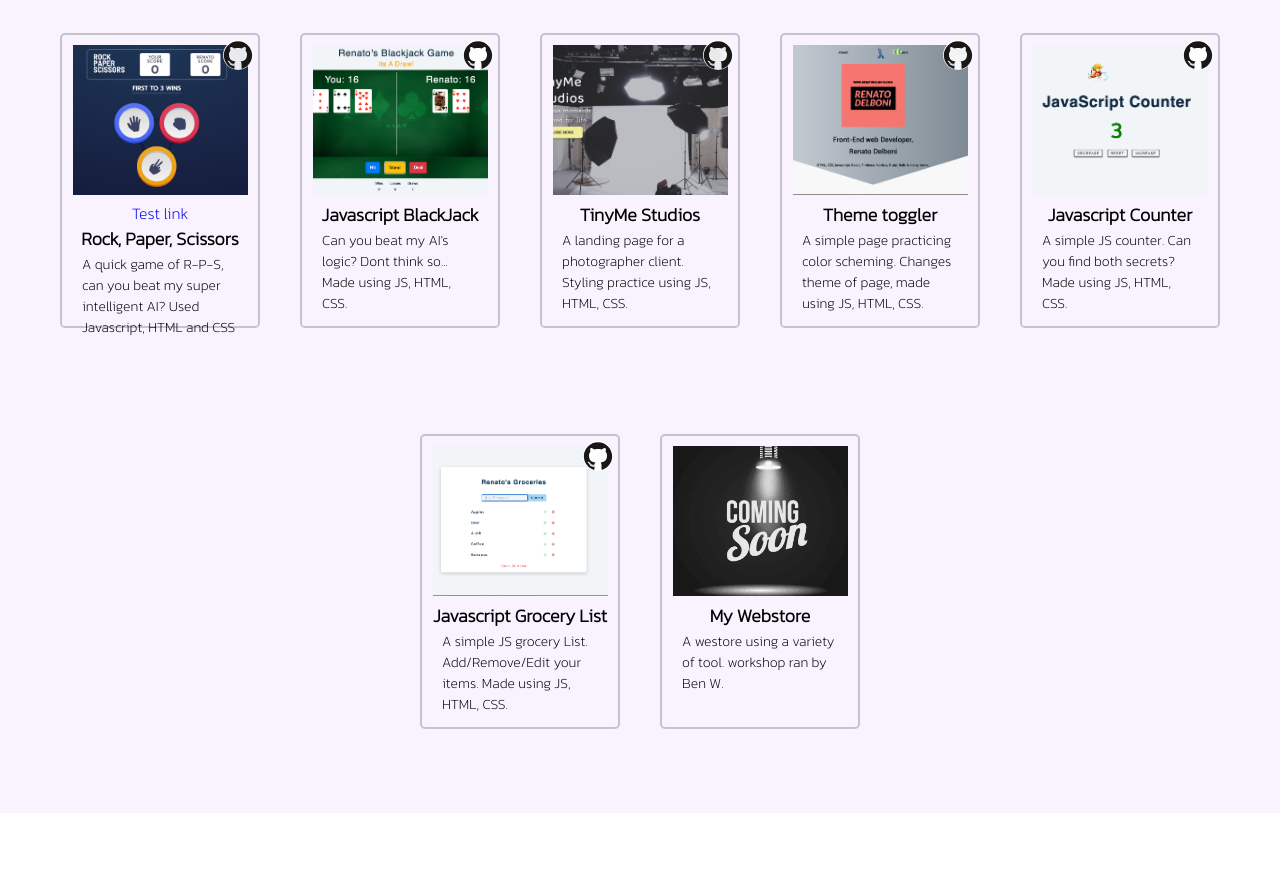
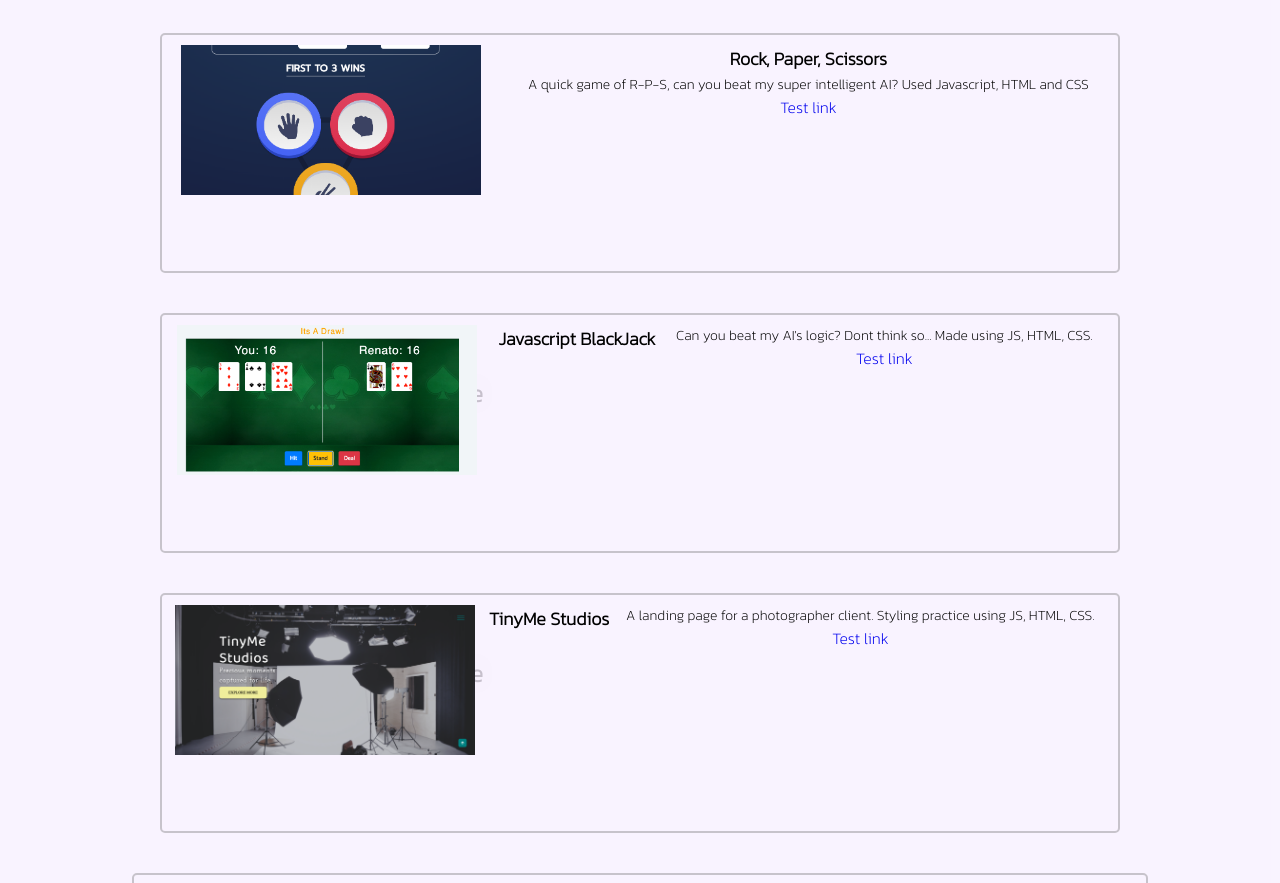
Before and after one commit to Netsujr/renato-react-portfolio, a React (Create React App) app: page /projects in a window 1280 px wide. Shown: the part 134-1017 px from the top of the page. Before the commit the page ends 947 px from the top, so only its background shows below. Built offline with nearby package versions, Linux system fonts and the light colour scheme.

Commit message:
adding style to projects

```diff
--- a/src/components/Home.js
+++ b/src/components/Home.js
@@ -1,4 +1,3 @@
-import { ListItemText } from '@material-ui/core';
 import React from 'react';
 import styled from 'styled-components';
 
--- a/src/components/Projects.js
+++ b/src/components/Projects.js
@@ -19,15 +19,17 @@ function Projects() {
       <Cards>
         {/* --------------------------------------------- */}
         <CardBody>
-          <a href="https://distracted-mahavira-252b8c.netlify.app/" target="blank_" > <h2>Visit Site</h2><img id="image" src={rps} alt="RockPaperScissors" /></a>
+          <a href="https://distracted-mahavira-252b8c.netlify.app/" target="blank_" ><img id="image" src={rps} alt="RockPaperScissors" /></a>
           <a href="https://github.com/Netsujr/rock-paper-scissors" target="_blank" rel="noreferrer"><img id="icon" src={GithubIcon} alt="Github" /></a>
-          <a href="http://localhost:3000/projects/spotify">Test link</a>
+          <CardInfoContainer>
             <CardTitle>
               <h4>Rock, Paper, Scissors</h4>
             </CardTitle>
             <CardDesc>
               <p>A quick game of R-P-S, can you beat my super intelligent AI? Used Javascript, HTML and CSS</p>
+              <a href="http://localhost:3000/projects/spotify" id="link">Test link</a>
             </CardDesc>
+          </CardInfoContainer>
         </CardBody>
         {/* --------------------------------------------- */}
         <CardBody>
@@ -38,6 +40,7 @@ function Projects() {
           </CardTitle>
           <CardDesc>
             <p>Can you beat my AI's logic? Dont think so... Made using JS, HTML, CSS.</p>
+            <a href="http://localhost:3000/projects/spotify" id="link">Test link</a>
           </CardDesc>
         </CardBody>
         {/* --------------------------------------------- */}
@@ -49,6 +52,7 @@ function Projects() {
           </CardTitle>
           <CardDesc>
             <p>A landing page for a photographer client. Styling practice using JS, HTML, CSS.</p>
+            <a href="http://localhost:3000/projects/tinyme" id="link">Test link</a>
           </CardDesc>
         </CardBody>
         {/* --------------------------------------------- */}
@@ -60,6 +64,7 @@ function Projects() {
           </CardTitle>
           <CardDesc>
             <p>A simple page practicing color scheming. Changes theme of page, made using JS, HTML, CSS.</p>
+            <a href="http://localhost:3000/projects/spotify" id="link">Test link</a>
           </CardDesc>
         </CardBody>
         {/* --------------------------------------------- */}
@@ -71,6 +76,7 @@ function Projects() {
           </CardTitle>
           <CardDesc>
             <p>A simple JS counter. Can you find both secrets? Made using JS, HTML, CSS.</p>
+            <a href="http://localhost:3000/projects/spotify" id="link">Test link</a>
           </CardDesc>
         </CardBody>
         {/* --------------------------------------------- */}
@@ -82,16 +88,19 @@ function Projects() {
           </CardTitle>
           <CardDesc>
             <p>A simple JS grocery List. Add/Remove/Edit your items. Made using JS, HTML, CSS.</p>
+            <a href="http://localhost:3000/projects/spotify" id="link">Test link</a>
           </CardDesc>
         </CardBody>
         {/* --------------------------------------------- */}
         <CardBody>
           <img src={comingSoon} alt="" />
+
           <CardTitle>
             <h4>My Webstore</h4>
           </CardTitle>
           <CardDesc>
             <p>A westore using a variety of tool. workshop ran by Ben W.</p>
+            <a href="http://localhost:3000/projects/spotify" id="link">Test link</a>
           </CardDesc>
         </CardBody>
         {/* --------------------------------------------- */}
@@ -104,8 +113,8 @@ export default Projects;
 
 const Cards = styled.div`
   /* border: 1px solid orange; */
-  width: 100vw;
-  height: 100vh;
+  min-width: 100vw;
+  min-height: 100vh;
   display: flex;
   justify-content: center;
   margin-top: 10px;
@@ -115,20 +124,22 @@ const Cards = styled.div`
 
 const CardBody = styled.div`
   border: 2px solid rgba(83, 83, 83, 0.3);
-  max-width: 200px;
-  max-height: 295px;
+  min-width: 75vw;
+  min-height: 30vh;
   margin: 20px;
   padding: 10px;
   border-radius: 5px;
   position: relative;
+  display: flex;
+  justify-content: space-around;
 
   &:hover {
+    #icon {
+      display: flex;
+    }
     border: 2px solid rgba(83, 83, 83, 0.6);
     h2 {
       z-index: 1;
-    }
-    #image {
-      opacity: 0.5;
     }
   }
 
@@ -146,21 +157,17 @@ const CardBody = styled.div`
 }
 
 img {
-  width: 175px;
+  width: 300px;
   height: 150px;
   object-fit: cover;
-  z-index: 0;
-}
-
-#image {
-  z-index: 0;
+  display: flex;
 }
 
 #icon {
   z-index: 0;
   height: 30px;
   width: 30px;
-  display: flex;
+  display: none;
   position: absolute;
   top: 5px;
   right: 5px;
@@ -173,6 +180,11 @@ img {
   }
 }
 
+`;
+
+const CardInfoContainer = styled.div`
+display: flex;
+flex-direction: column;
 `;
 
 const CardTitle = styled.div`
```
Also changed, not shown: src/components/projects/SpotifyClone.js (indentation only). Lines whose indentation alone changed are shown as unchanged.
